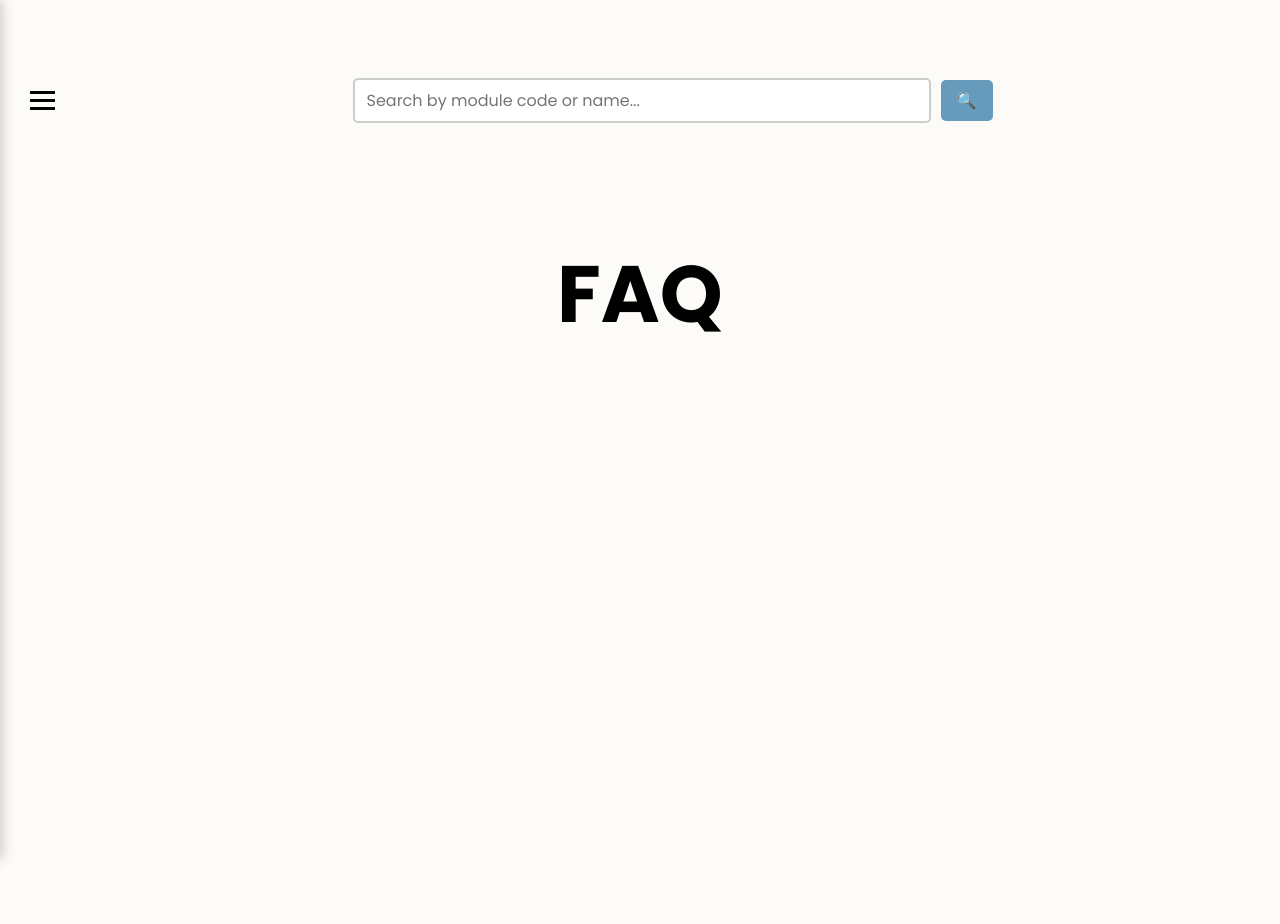
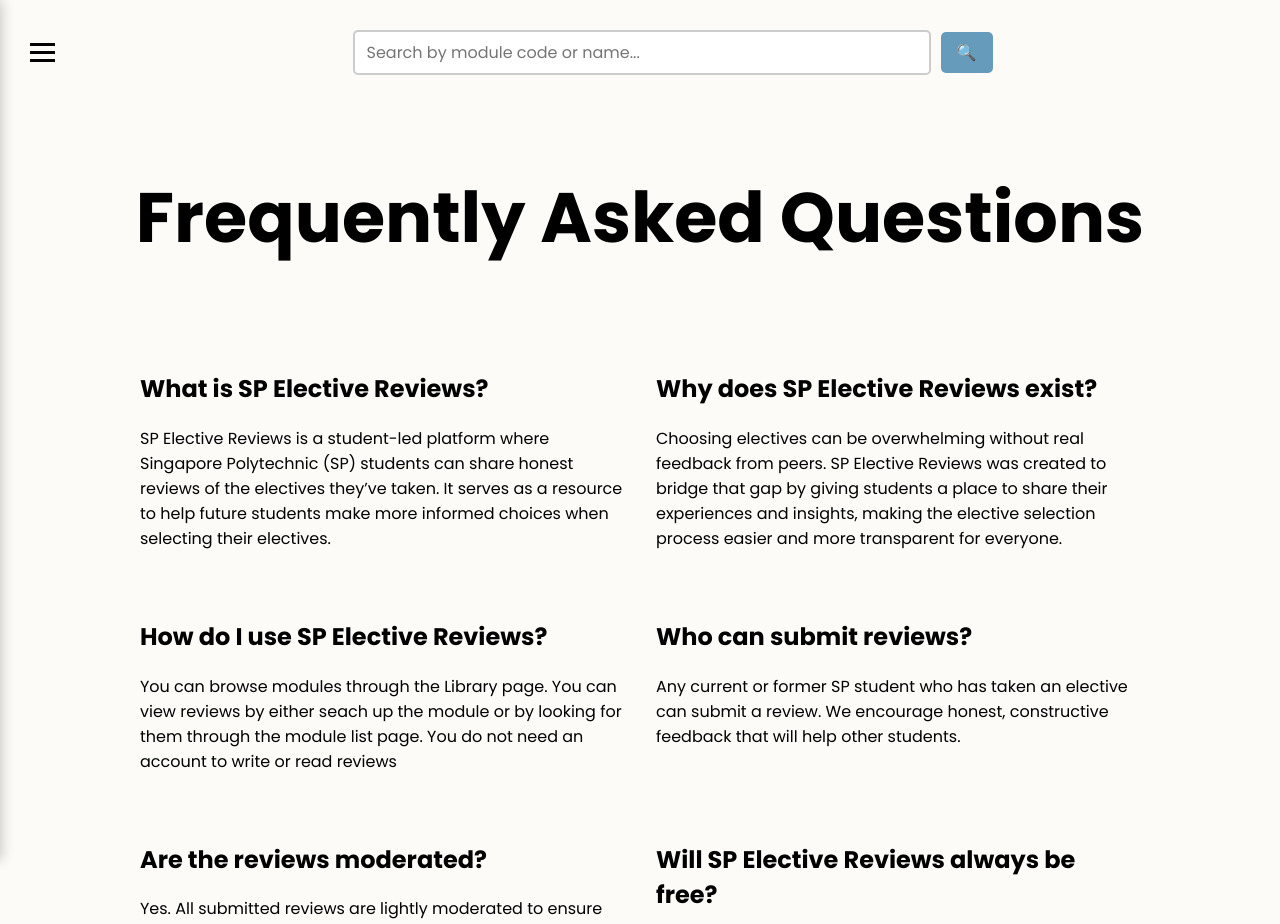
Before and after one commit to AidanG-05/sp-elective-site, a React (Vite) app in the folder elective-site/: page /faq in a window 1280 px wide. Shown: the top 924 px of the page. Before the commit the page ends 800 px from the top, so only its background shows below. Built offline with nearby package versions, Linux system fonts and the light colour scheme.

Commit message:
faw added, more anly added. feedback form added

```diff
--- a/elective-site/index.html
+++ b/elective-site/index.html
@@ -11,6 +11,7 @@
     <script type="module" src="/src/main.jsx"></script>
     <!-- 100% privacy-first analytics -->
 <script async src="https://scripts.simpleanalyticscdn.com/latest.js"></script>
+<script defer src="https://cloud.umami.is/script.js" data-website-id="b61ae48b-efb1-4b5d-8d02-1a5739da7f0e"></script>
 
   </body>
 </html>
--- a/elective-site/src/App.jsx
+++ b/elective-site/src/App.jsx
@@ -16,6 +16,8 @@ import FAQ from "./faq";
 
 // Home component renders the main UI
 function Home() {
+
+  const feedbackForm = <a href="https://docs.google.com/forms/d/e/1FAIpQLScHg9gzqM4gAj1GHQUvyW7Wsrl0GcTtSI2ZXoSFa5kaw_KHNQ/viewform?usp=dialog" style={{ color: '#e34066', fontWeight:'bold', textDecoration: 'underline'}}>Here</a>
   return (
     <>
       <div className="nav-container">
@@ -47,7 +49,7 @@ function Home() {
           <div className="notice-board">
             <h2>Notice Board</h2>
             <p>📝 Currently Under Construction</p>
-            <p>📢 Please Stay Tuned!</p>
+            <p>📢 Please give us your feedback {feedbackForm}</p>
           </div>
         </div>
       </div>
--- a/elective-site/src/faq.jsx
+++ b/elective-site/src/faq.jsx
@@ -1,18 +1,64 @@
 import Hamburger from "./components/hamburger";
 import SearchBar from "./components/searchBar";
 
+function FAQ() {
+  const faqs = [
+    {
+      question: "What is SP Elective Reviews?",
+      answer:
+        "SP Elective Reviews is a student-led platform where Singapore Polytechnic (SP) students can share honest reviews of the electives they’ve taken. It serves as a resource to help future students make more informed choices when selecting their electives.",
+    },
+    {
+      question: "Why does SP Elective Reviews exist?",
+      answer:
+        "Choosing electives can be overwhelming without real feedback from peers. SP Elective Reviews was created to bridge that gap by giving students a place to share their experiences and insights, making the elective selection process easier and more transparent for everyone.",
+    },
+    {
+      question: "How do I use SP Elective Reviews?",
+      answer:
+        "You can browse  modules through the Library page. You can view reviews by either seach up the module or by looking for them through the module list page. You do not need an account to write or read reviews",
+    },
+    {
+      question: "Who can submit reviews?",
+      answer:
+        "Any current or former SP student who has taken an elective can submit a review. We encourage honest, constructive feedback that will help other students.",
+    },
+    {
+      question: "Are the reviews moderated?",
+      answer:
+        "Yes. All submitted reviews are lightly moderated to ensure they are respectful, appropriate, and genuinely helpful to students. We do not alter your opinions, but we remove spam, offensive content, or reviews that violate our guidelines.",
+    },
+    {
+      question: "Will SP Elective Reviews always be free?",
+      answer: "Yes, it will always remain free for students to use and contribute to.",
+    },
+    {
+      question: "How is SP Elective Reviews funded?",
+      answer:
+        "The platform is currently funded completely out of pocket. If you want to colaborate or donate please feel free to reach out.",
+    },
+  ];
 
-function FAQ() {
+  return (
+    <>
+      <div className="nav-container">
+        <Hamburger />
+        <SearchBar />
+      </div>
 
-    return(
-        <>
-        <div className="nav-container">
-            <Hamburger />
-            <SearchBar />
+      <div className="faq-page">
+        <h1 className="faq-title">Frequently Asked Questions</h1>
+        <div className="faq-list">
+          {faqs.map((faq, index) => (
+            <div className="faq-item" key={index}>
+              <h2 className="faq-question">{faq.question}</h2>
+              <p className="faq-answer">{faq.answer}</p>
+            </div>
+          ))}
         </div>
-        <h1  className="faq-title">FAQ</h1>
-        </>
-    );
+      </div>
+    </>
+  );
 }
 
 export default FAQ;
--- a/elective-site/src/index.css
+++ b/elective-site/src/index.css
@@ -150,6 +150,7 @@ body, html {
   height: 90px;
   border-top: 1px solid #ccc;
   padding:15px;
+  margin-top:30px
 }
 
 .search-bar {
@@ -676,7 +677,17 @@ a:visited {
 .faq-title {
   text-align: center;
   font-family: Poppins;
-  font-size: 80px;
+  font-size: 70px;
+  margin: 80px;
+}
+
+.faq-list {
+  display: grid;
+  grid-template-columns: 1fr 1fr;
+  gap: 2rem;
+  max-width: 1000px;
+  margin: 0 auto; /* center horizontally */
+  padding: 0 1rem; /* optional small padding on sides */
 }
 
 
```
